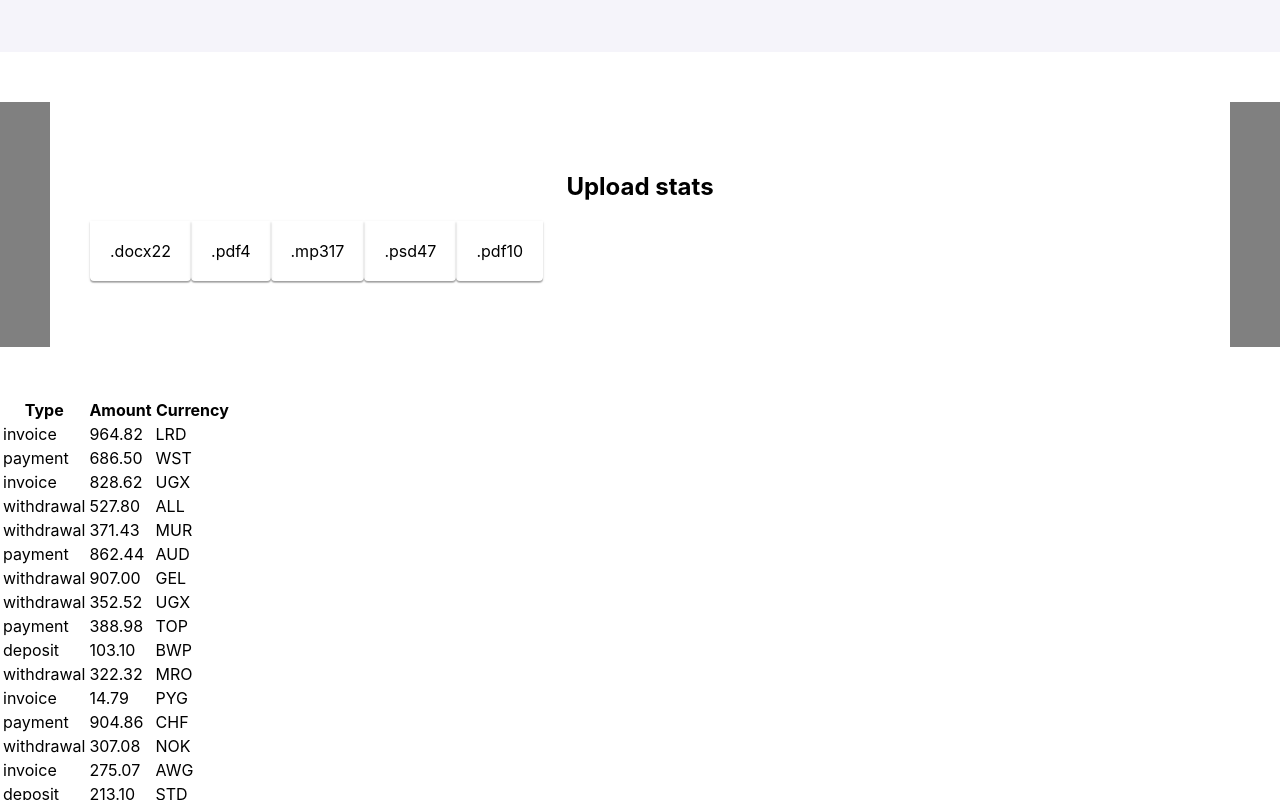
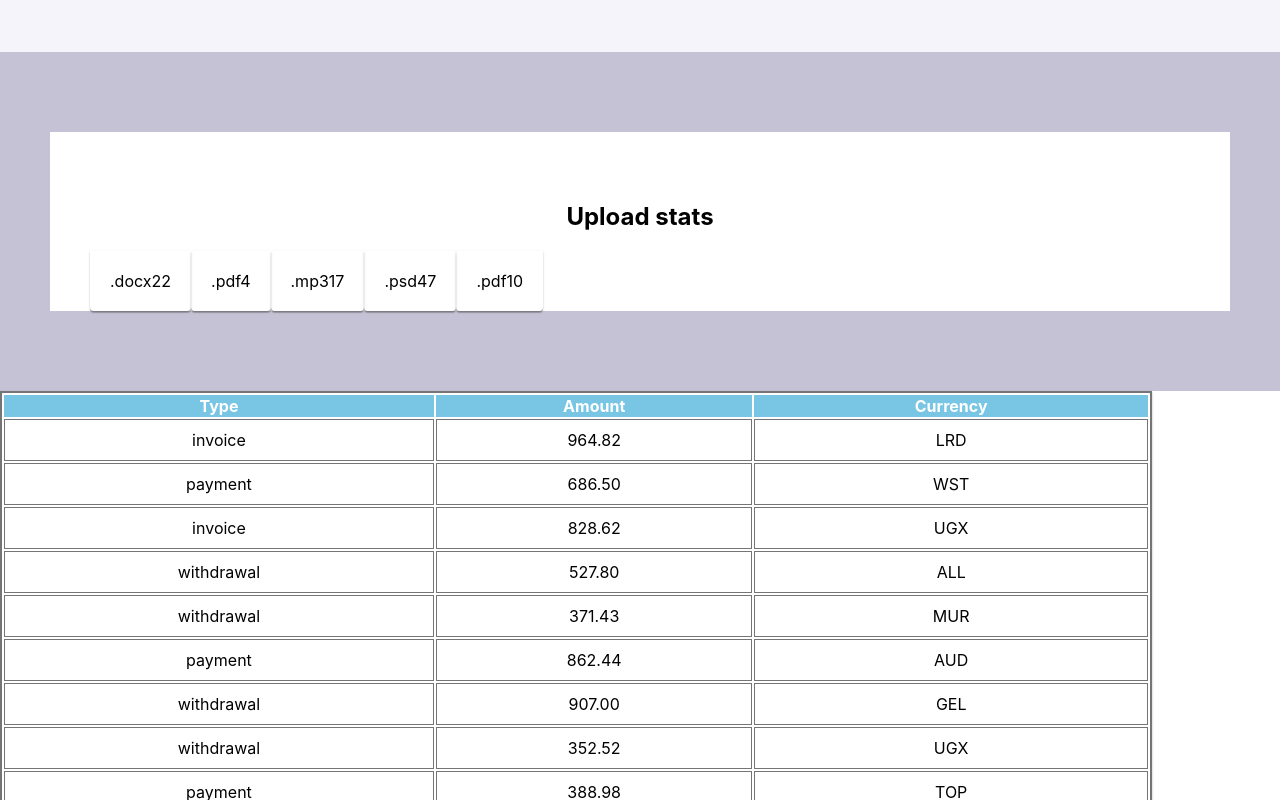
Before and after one commit to SvitlanaKorneeva/goit-react-hw-02-feedback, a React (Create React App) app: page / in a window 1280 px wide. Shown: the part 560-1360 px from the top of the page. Built offline with nearby package versions, Linux system fonts and the light colour scheme.

Commit message:
styles to Transaction added

```diff
--- a/src/components/FriendList/FriendListItem.module.css
+++ b/src/components/FriendList/FriendListItem.module.css
@@ -0,0 +1,13 @@
+.item {
+    border: 2px solid #757575;
+  box-shadow: 0px 1px 3px rgb(0 0 0 / 12%), 0px 1px 1px rgb(0 0 0 / 14%),
+    0px 2px 1px rgb(0 0 0 / 20%);
+    list-style: none;
+}
+
+.status {
+    width: 20px;
+    height: 20px;
+    border-radius: 50%;
+    color: tomato;
+}
--- a/src/components/Profile/Profile.module.css
+++ b/src/components/Profile/Profile.module.css
@@ -42,6 +42,8 @@
   padding: auto;
   box-shadow: 0px 1px 3px rgb(0 0 0 / 12%), 0px 1px 1px rgb(0 0 0 / 14%), 0px 2px 1px rgb(0 0 0 / 20%);
   border-radius: 0px 0px 4px 4px;
+  flex-flow: row;
+
 
 }
 
--- a/src/components/Statistics/Statistics.module.css
+++ b/src/components/Statistics/Statistics.module.css
@@ -1,20 +1,19 @@
 .section {
-    background-color:  grey;
+    background-color: #c6c2d6;
     height: 50%;
-
+    padding-top: 30px;
+    padding-bottom: 30px;
 }
 
 .statistics{
 background-color: white;
 margin: 50px;
-padding-bottom: 50px;
 padding-top: 50px;
 }
 
 .statList {
     list-style: none;
     display: flex;
-    align-items: center;
 
 
 }
--- a/src/components/TransactionHistory/TransactionHistory.js
+++ b/src/components/TransactionHistory/TransactionHistory.js
@@ -1,13 +1,13 @@
-import React from "react";
-import PropTypes from "prop-types";
-import s from "./TransactionHistory.module.css";
+import React from 'react';
+import PropTypes from 'prop-types';
+import s from './TransactionHistory.module.css';
 
-const TransactionHistory = ( {items} ) => {
+const TransactionHistory = ({ items }) => {
   console.log(items);
   return (
     <table className={s.transactionHistory}>
-  <thead>
-    <tr>
+      <thead className={s.title}>
+        <tr >
           <th>Type</th>
           <th>Amount</th>
           <th>Currency</th>
@@ -15,23 +15,22 @@ const TransactionHistory = ( {items} ) => {
       </thead>
 
       <tbody>
-        {items.map((el) => {
+        {items.map(el => {
           const { id, type, amount, currency } = el;
           return (
             <tr key={id}>
-                <td>{type}</td>
-                <td>{amount}</td>
-                <td>{currency}</td>
+              <td className={s.item}>{type}</td>
+              <td className={s.item}>{amount}</td>
+              <td className={s.item}>{currency}</td>
             </tr>
           );
         })}
       </tbody>
     </table>
-    )
-}
+  );
+};
 
 export default TransactionHistory;
-
 
 TransactionHistory.propTypes = {
   items: PropTypes.arrayOf(
@@ -40,6 +39,6 @@ export default TransactionHistory;
       type: PropTypes.string.isRequired,
       amount: PropTypes.number.isRequired,
       currency: PropTypes.string.isRequired,
-      })
+    }),
   ),
 };
--- a/src/components/TransactionHistory/TransactionHistory.module.css
+++ b/src/components/TransactionHistory/TransactionHistory.module.css
@@ -0,0 +1,30 @@
+.transactionHistory {
+  width: 90%;
+  border: 2px solid #757575;
+  box-shadow: 0px 1px 3px rgb(0 0 0 / 12%), 0px 1px 1px rgb(0 0 0 / 14%),
+    0px 2px 1px rgb(0 0 0 / 20%);
+}
+
+.title {
+  text-align: center;
+  background: rgb(120, 197, 228);
+  color: white;
+  font-weight: bold;
+}
+
+.item {
+  border: 1px solid black;
+  border-collapse: separate;
+}
+
+.item {
+  border: 1px solid #757575;
+  text-align: center;
+  padding: 10px;
+}
+
+.statList {
+  align-items: center;
+  margin: auto;
+  padding: auto;
+}
```
Lines whose indentation alone changed are shown as unchanged.
